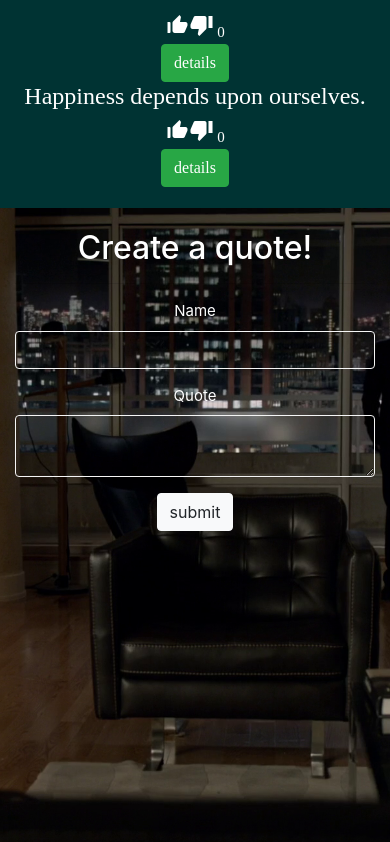
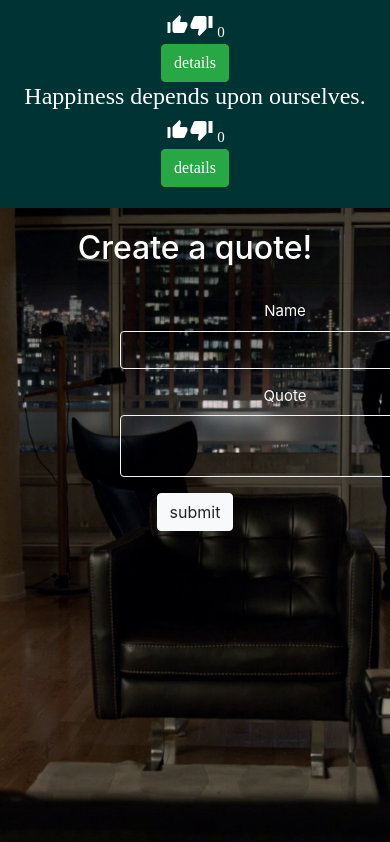
Before and after one commit to Tyra-hans/Quoteme-, an Angular app: page / in a window 390 px wide. Shown: the part 1393-2235 px from the top of the page. Built offline with nearby package versions, Linux system fonts and the light colour scheme.

Commit message:
Fixes the overflow that triggers horizontal scroll bar for responsiveness

```diff
--- a/src/app/quote-form/quote-form.component.css
+++ b/src/app/quote-form/quote-form.component.css
@@ -8,3 +8,12 @@
     border-color: whitesmoke;
     color: white;
 }
+
+.form-group {
+    margin-left: 25%;
+    align-content: center;
+}
+
+.container-fluid {
+    overflow: hidden;
+}
--- a/src/app/quote-form/quote-form.component.html
+++ b/src/app/quote-form/quote-form.component.html
@@ -2,7 +2,7 @@
     <h2 class="text-center animated rollIn">Create a quote!</h2>
     <hr />
     <form (ngSubmit)="submitQuote() " #quoteForm="ngForm">
-        <div class="form-group">
+        <div class="form-group col-md-6">
             <label for="description">Name</label>
             <input class="form-control input" id="description" rows="4" [(ngModel)]="newQuote.description" name="description" #description='ngModel' minlength="4" required>
             <div [hidden]="description.valid || description.pristine" class="alert alert-danger">
@@ -10,7 +10,7 @@
             </div>
 
         </div>
-        <div class="form-group">
+        <div class="form-group col-md-6">
             <label for="name">Quote</label>
             <textarea type="text" required class="form-control input" id="name" [(ngModel)]="newQuote.name" name="name" #name='ngModel' minlength="4"></textarea>
             <div [hidden]="name.valid || name.pristine" class="alert alert-danger">
--- a/src/app/quote/quote.component.css
+++ b/src/app/quote/quote.component.css
@@ -14,6 +14,7 @@
         background-size: cover;
         background-attachment: fixed;
         min-height: 800px;
+        overflow: hidden;
     }
 
     .background2 {
@@ -30,6 +31,7 @@
         min-height: 700px;
         width: 100%;
         margin-top: 5%;
+        overflow: hidden;
     }
 
     .mb-0 {
@@ -38,6 +40,7 @@
 
     .body {
         background-color: #003333;
+        overflow: hidden;
     }
 
     .blockquote-footer {
```
